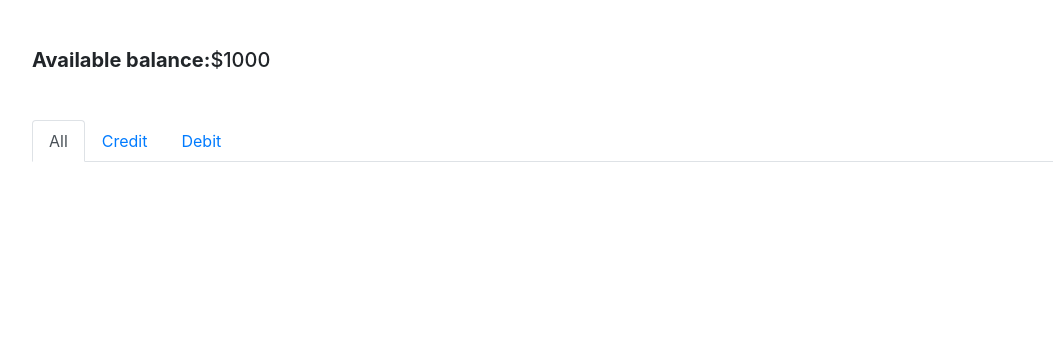
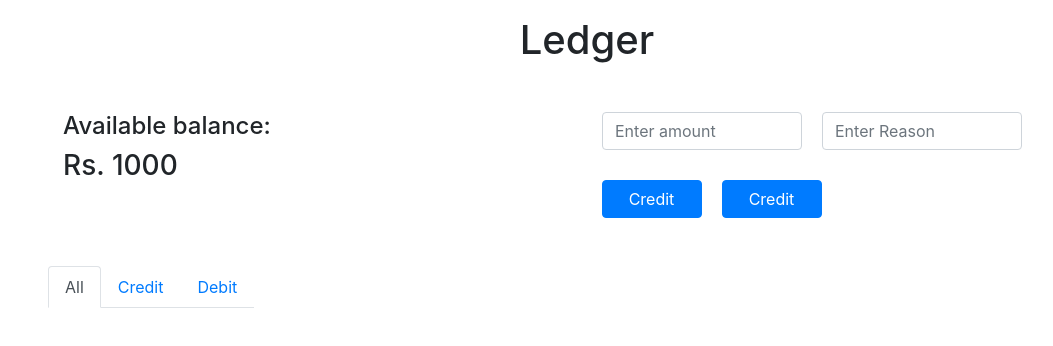
Before and after one commit to atchyutn/Ledger-angular-app, an Angular app: page / in a window 1280 px wide. Shown: the top 346 px of the page, without its empty margins (53-1106 px from the left). Built offline with nearby package versions, Linux system fonts and the light colour scheme.

Commit message:
Added basic styling

```diff
--- a/src/app/app.component.css
+++ b/src/app/app.component.css
@@ -0,0 +1,19 @@
+.fields{
+  display: flex;
+}
+
+.fields input{
+  width: 200px;
+  margin-right: 20px;
+}
+
+.buttons{
+  margin-top: 30px;
+  display: flex;
+  float: right;
+}
+
+.buttons .btn{
+  width: 100px;
+  margin-right: 20px;
+}
--- a/src/app/app.component.html
+++ b/src/app/app.component.html
@@ -1,5 +1,29 @@
-<div class="container mt-5">
-  <h5><b>Available balance:</b>${{balance}}</h5>
+<div class="container mt-3">
+  <div class = "text-center">
+	  <h1>Ledger</h1>
+  </div>
+  <div class = "row mx-3 mt-5">
+    <div class="col-md-6">
+      <h4>Available balance:</h4>
+      <h3>Rs. {{balance}}</h3>
+    </div>
+    <div class="col-md-6">
+      <div class="row">
+        <div class="col-md-6">
+          <form>
+            <div class="fields">
+              <input type="number" class="form-control"  placeholder="Enter amount" #amount>
+              <input type="text" class="form-control"  placeholder="Enter Reason" #reason>
+            </div>
+             <div class="buttons">
+              <button class="btn btn-primary">Credit</button>
+              <button class="btn btn-primary">Credit</button>
+            </div>
+          </form>
+
+        </div>
+    </div>
+  </div>
   <div class="mt-5">
     <app-transaction-nav></app-transaction-nav>
   </div>
--- a/src/app/app.module.ts
+++ b/src/app/app.module.ts
@@ -1,4 +1,5 @@
 import { TransactionsService } from './Shared/services/transactions.service';
+import { FormsModule, ReactiveFormsModule } from '@angular/forms';
 import { NgModule } from '@angular/core';
 import { BrowserModule } from '@angular/platform-browser';
 
@@ -13,7 +14,9 @@ import { TransactionNavComponent } from './transaction-nav/transaction-nav.compo
    ],
   imports: [
     BrowserModule,
-    AppRoutingModule
+    AppRoutingModule,
+    ReactiveFormsModule,
+    FormsModule
   ],
   providers: [TransactionsService],
   bootstrap: [AppComponent]
```
